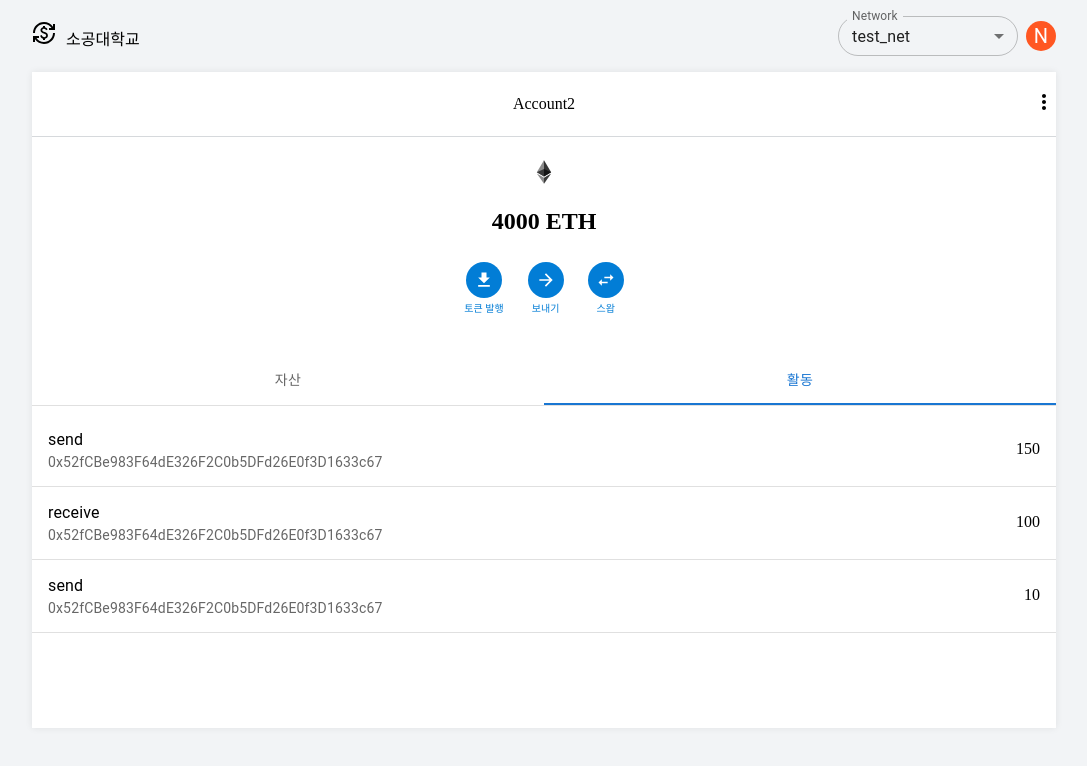
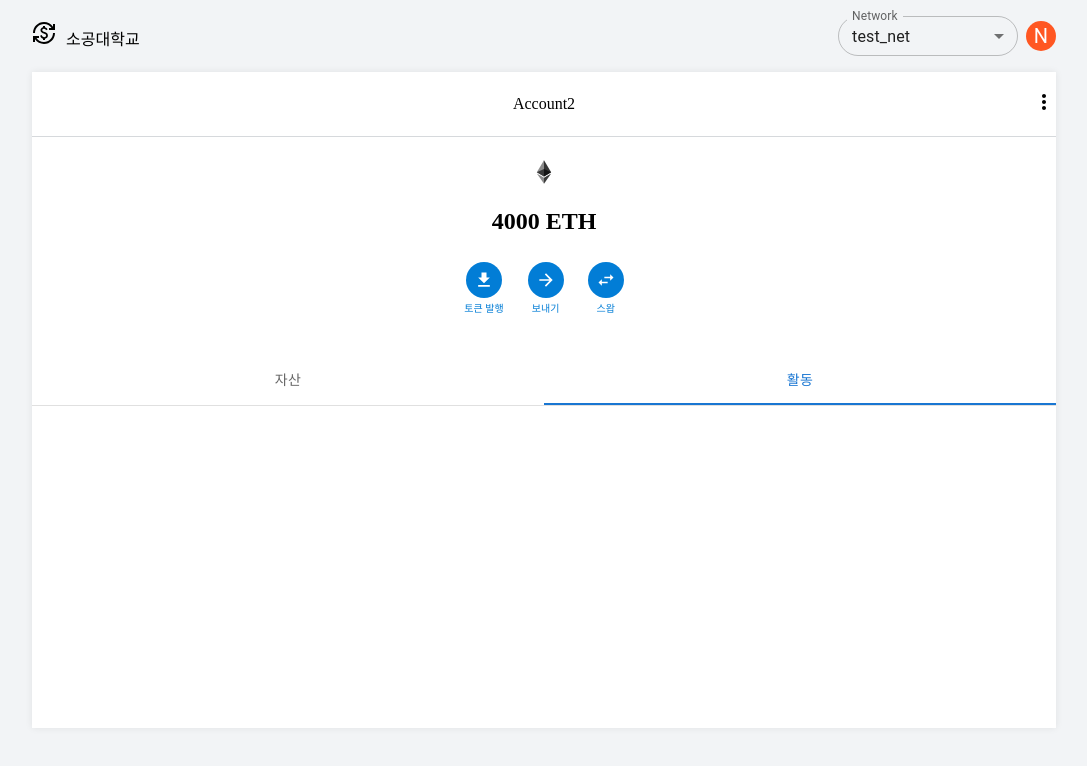
Before and after one commit to ozzing/private-ethereum-network-1, a React (Create React App) app in the folder wallet-front/: page / in a window 1280 px wide. Both pictures are taken after a click on the tab "활동". Shown: the top 766 px of the page, without its empty margins (96-1183 px from the left). Built offline with nearby package versions, Linux system fonts and the light colour scheme.

Commit message:
[feat] : receipt main page fin

```diff
--- a/wallet-front/src/components/main/AssetList.js
+++ b/wallet-front/src/components/main/AssetList.js
@@ -12,15 +12,6 @@ const AssetList = () => {
   const [tokenList, setTokenList] = useState([]);
 
   useEffect(() => {
-    // 토큰 가져오기
-    const loadData = window.localStorage.getItem('receipt');
-    if (loadData !== null) {
-      const receipt = JSON.parse(loadData);
-      console.log(receipt);
-      // const job = 'deploy';
-      // const contractAddress = {receipt};
-      // const amount = receipt.logs[0].data;
-    }
     setTokenList(['token1', 'token2', 'token3']);
   }, []);
 
--- a/wallet-front/src/components/main/ReceiptList.js
+++ b/wallet-front/src/components/main/ReceiptList.js
@@ -11,35 +11,35 @@ const ReceiptList = () => {
   const [receiptList, setReceiptList] = useState([]);
 
   useEffect(() => {
-    setReceiptList([
-      {
-        to: '0x52fCBe983F64dE326F2C0b5DFd26E0f3D1633c67',
-        amount: '150',
-        job: 'send',
-      },
-      {
-        to: '0x52fCBe983F64dE326F2C0b5DFd26E0f3D1633c67',
-        amount: '100',
-        job: 'receive',
-      },
-      {
-        to: '0x52fCBe983F64dE326F2C0b5DFd26E0f3D1633c67',
-        amount: '10',
-        job: 'send',
-      },
-    ]);
+    // 토큰 가져오기
+    const loadData = window.localStorage.getItem('receipt');
+    if (loadData !== null) {
+      const receipt = JSON.parse(loadData);
+      let tempList = [];
+      receipt.forEach((element) => {
+        // console.log(element);
+        const job = 'deploy';
+        const contractAddress = element.contractAddress;
+        const amount = parseInt(element.logs[0].data, 16);
+        tempList = [
+          ...tempList,
+          { job: job, contractAddress: contractAddress, amount: amount },
+        ];
+      });
+      setReceiptList(tempList);
+    }
   }, []);
 
   return (
     <Box sx={{ width: '100%' }}>
       <nav aria-label="receipt list items">
         <List>
-          {receiptList.map(({ to, amount, job }, index) => {
+          {receiptList.map(({ contractAddress, amount, job }, index) => {
             return (
               <div key={index}>
                 <ListItem disablePadding>
                   <ListItemButton>
-                    <ListItemText primary={job} secondary={to} />
+                    <ListItemText primary={job} secondary={contractAddress} />
                     <span>{amount}</span>
                   </ListItemButton>
                 </ListItem>
```
